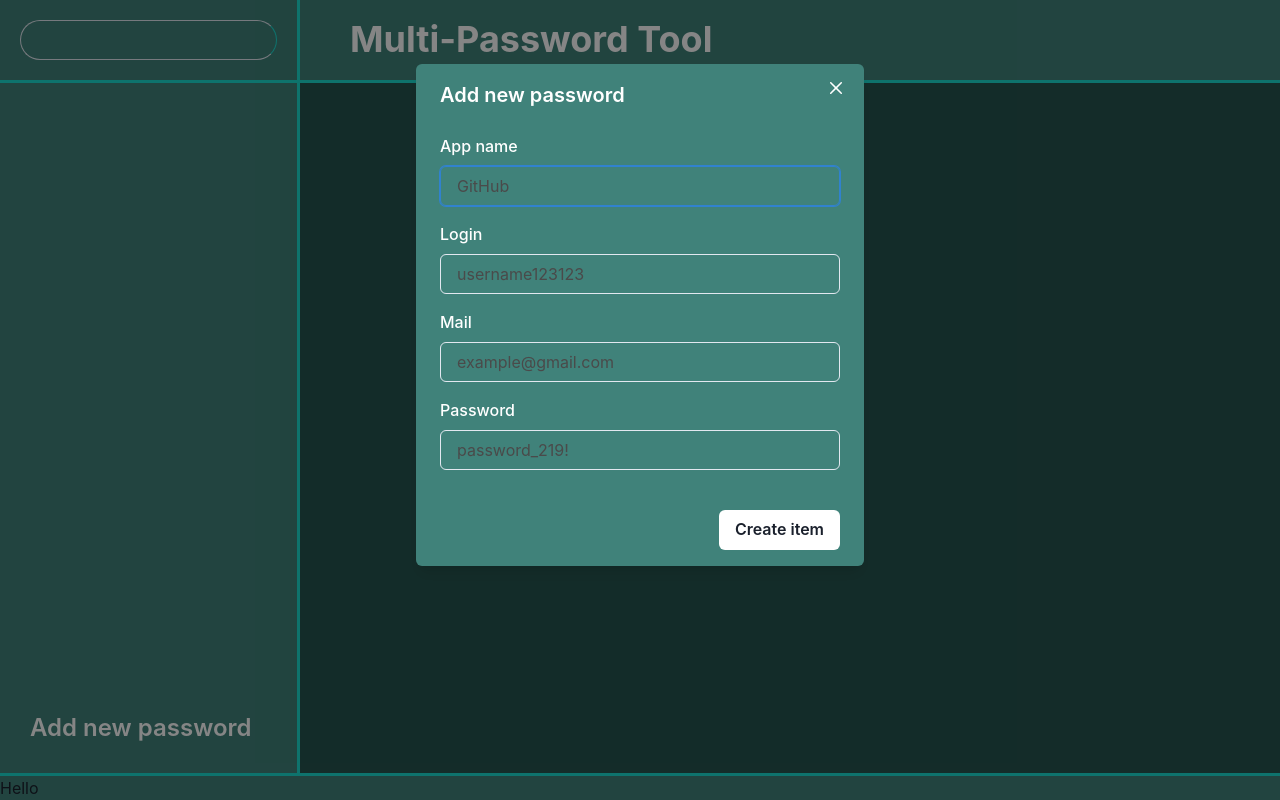
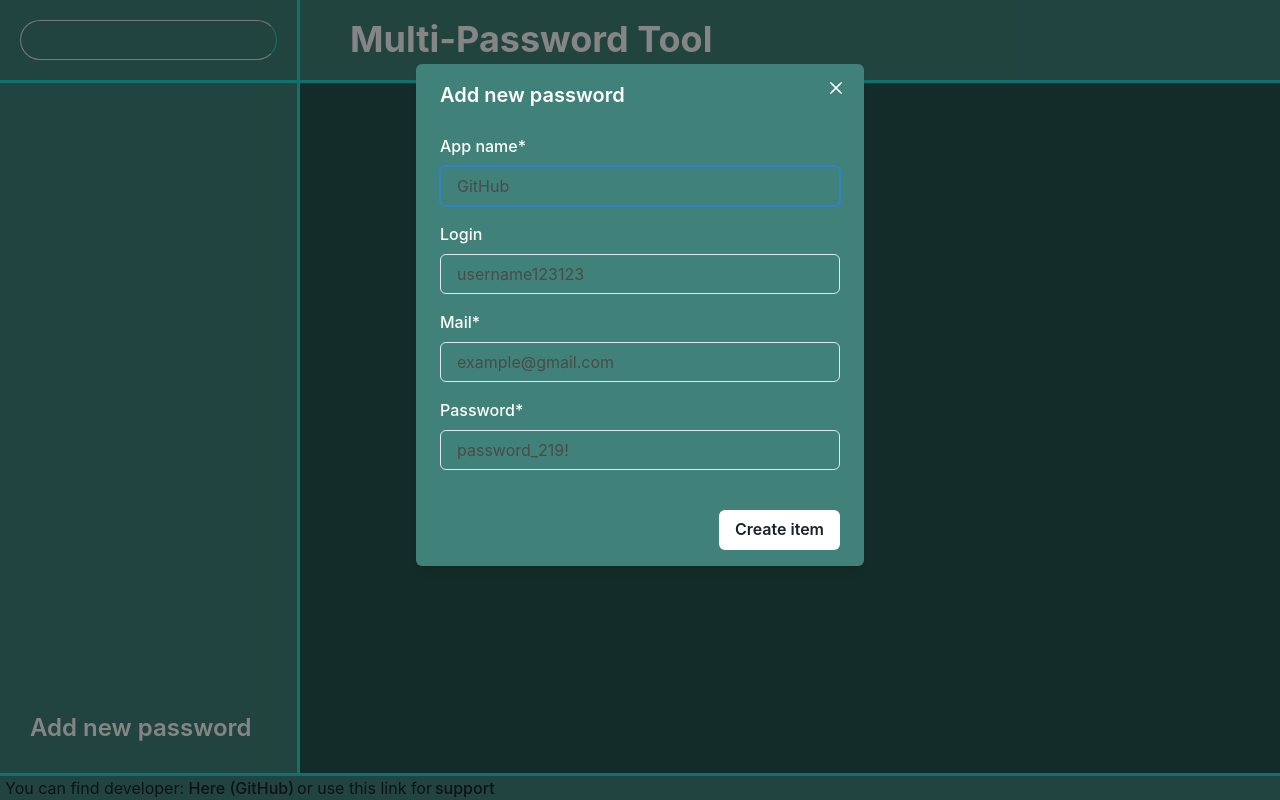
Before and after one commit to DenysHarkavenko/multi-password-tool, a React (Vite) app in the folder react/: page / in a window 1280 px wide. Both pictures are taken after a click on the button "Add new password". Built offline with nearby package versions, Linux system fonts and the light colour scheme.

Commit message:
upd footer and add electron utils

```diff
--- a/react/package.json
+++ b/react/package.json
@@ -18,6 +18,7 @@
     "react-dom": "^18.2.0"
   },
   "devDependencies": {
+    "@types/electron": "^1.6.10",
     "@types/react": "^18.2.56",
     "@types/react-dom": "^18.2.19",
     "@typescript-eslint/eslint-plugin": "^7.0.2",
--- a/react/src/components/ChangeItem.tsx
+++ b/react/src/components/ChangeItem.tsx
@@ -1,4 +1,4 @@
-import React, { useState, useEffect } from 'react';
+import React, { useState, useEffect } from 'react'
 import {
   Button,
   Modal,
@@ -11,42 +11,46 @@ import {
   FormLabel,
   Input,
   ModalFooter,
-} from '@chakra-ui/react';
-import Item from '../types/Item';
+} from '@chakra-ui/react'
+import Item from '../types/Item'
 
 interface ChangeItemProps {
-  isOpen: boolean;
-  onClose: () => void;
-  item: Item | null;
-  onSave: (editedItem: Item) => void;
+  isOpen: boolean
+  onClose: () => void
+  item: Item | null
+  onSave: (editedItem: Item) => void
 }
 
-const ChangeItem: React.FC<ChangeItemProps> = ({ isOpen, onClose, item, onSave }) => {
-  const [editedItem, setEditedItem] = useState<Item | null>(null);
+const ChangeItem: React.FC<ChangeItemProps> = ({
+  isOpen,
+  onClose,
+  item,
+  onSave,
+}) => {
+  const [editedItem, setEditedItem] = useState<Item | null>(null)
 
   useEffect(() => {
-    setEditedItem(item);
-  }, [item]);
+    setEditedItem(item)
+  }, [item])
 
   const handleEditItem = (): void => {
     if (editedItem) {
-      onSave(editedItem);
-      onClose();
+      onSave(editedItem)
+      onClose()
     }
-  };
+  }
 
   const handleChange = (key: keyof Item, value: string): void => {
     if (editedItem) {
-      setEditedItem({ ...editedItem, [key]: value });
+      setEditedItem({ ...editedItem, [key]: value })
     }
-  };
+  }
 
   return (
     <Modal isOpen={isOpen} onClose={onClose}>
       <ModalOverlay />
       <ModalContent bg='#40827A' color='#fff'>
         <ModalHeader>Edit item</ModalHeader>
-        <ModalCloseButton />
         <ModalBody pb={6}>
           <FormControl>
             <FormLabel>App name</FormLabel>
@@ -92,7 +96,7 @@ const ChangeItem: React.FC<ChangeItemProps> = ({ isOpen, onClose, item, onSave }
         </ModalFooter>
       </ModalContent>
     </Modal>
-  );
-};
+  )
+}
 
-export default ChangeItem;
+export default ChangeItem
--- a/react/src/components/CreateItem.tsx
+++ b/react/src/components/CreateItem.tsx
@@ -47,6 +47,9 @@ const CreateItem: React.FC<CreateItemProps> = ({ addItem }) => {
       createdAt: getCurrentDate(),
       wasChangedAt: getCurrentDate(),
     }
+    if (!appName || !password || !mail) {
+      return;
+    }
     addItem(newItem)
     setAppName('')
     setLogin('')
@@ -80,7 +83,7 @@ const CreateItem: React.FC<CreateItemProps> = ({ addItem }) => {
           <ModalCloseButton />
           <ModalBody pb={6}>
             <FormControl>
-              <FormLabel>App name</FormLabel>
+              <FormLabel>App name*</FormLabel>
               <Input
                 ref={initialRef}
                 placeholder='GitHub'
@@ -101,7 +104,7 @@ const CreateItem: React.FC<CreateItemProps> = ({ addItem }) => {
             </FormControl>
 
             <FormControl mt={4}>
-              <FormLabel>Mail</FormLabel>
+              <FormLabel>Mail*</FormLabel>
               <Input
                 placeholder='example@gmail.com'
                 _placeholder={{ color: '#4A4A4A' }}
@@ -111,7 +114,7 @@ const CreateItem: React.FC<CreateItemProps> = ({ addItem }) => {
             </FormControl>
 
             <FormControl mt={4}>
-              <FormLabel>Password</FormLabel>
+              <FormLabel>Password*</FormLabel>
               <Input
                 placeholder='password_219!'
                 _placeholder={{ color: '#4A4A4A' }}
--- a/react/src/components/Footer.tsx
+++ b/react/src/components/Footer.tsx
@@ -1,9 +1,26 @@
-import { Box } from "@chakra-ui/react"
+import { Box, Text, Link } from '@chakra-ui/react'
+import { openExternalLink } from '../utils/electronUtils'
 
 const Footer = () => {
+  const handleOpenGitHub = () => {
+    openExternalLink('https://github.com/DenysHarkavenko')
+  }
+
+  const handleOpenSupport = () => {
+    openExternalLink('https://send.monobank.ua/7Ec5oYiQbw')
+  }
   return (
-    <Box bg='#40827A' borderTop='3px solid #1BDCD0'>
-      Hello
+    <Box bg='#40827A' borderTop='3px solid #1BDCD0' p='0 5px'>
+      <Text display='inline'>You can find developer: </Text>
+      <Link onClick={handleOpenGitHub} fontWeight='500'>
+        Here (GitHub)
+      </Link>
+      <Text display='inline' ml='3px'>
+        or use this link for
+      </Text>
+      <Link onClick={handleOpenSupport} ml='3px' fontWeight='500'>
+        support
+      </Link>
     </Box>
   )
 }
--- /dev/null
+++ b/react/src/utils/electronUtils.ts
@@ -0,0 +1,14 @@
+let shell: typeof import('electron').shell;
+
+if (window.require) {
+    const electron = window.require('electron');
+    shell = electron.shell;
+}
+
+export const openExternalLink = (url: string): void => {
+    if (shell) {
+        shell.openExternal(url);
+    } else {
+        window.open(url);
+    }
+};
```
Also changed, not shown: 1 other file (tests, documents, lock files or other folders).
